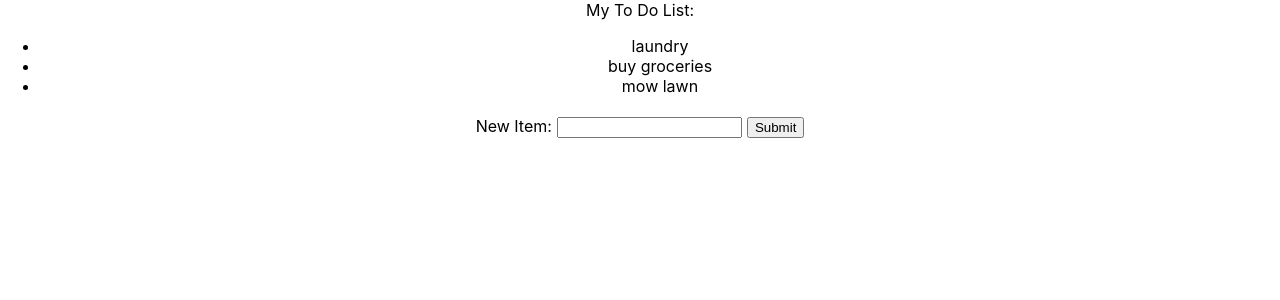
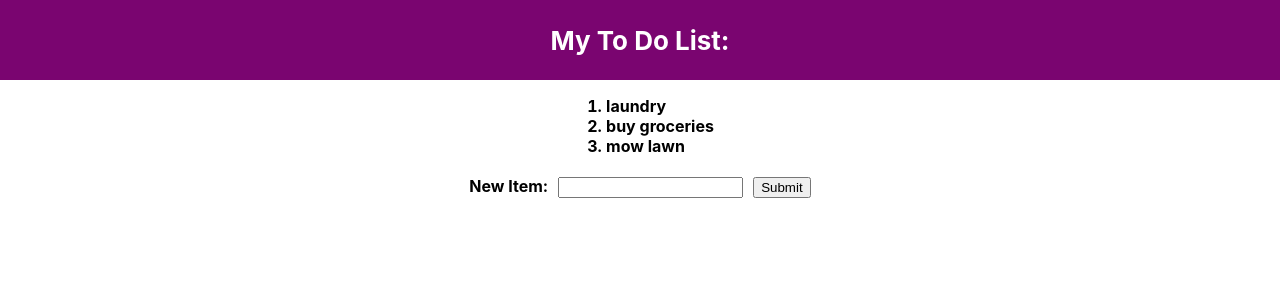
Before and after one commit to jimcannamela/react-todos, a React (Create React App) app: page / in a window 1280 px wide. Shown: the top 300 px of the page. Built offline with nearby package versions, Linux system fonts and the light colour scheme.

Commit message:
some enhancements

```diff
--- a/src/App.css
+++ b/src/App.css
@@ -1,6 +1,6 @@
-.App {
-  text-align: center;
-}
+/* .App {
+
+} */
 
 .App-logo {
   height: 40vmin;
@@ -14,13 +14,14 @@
 }
 
 .App-header {
-  background-color: #282c34;
-  min-height: 100vh;
+  background-color: #7a0570;
+  min-height: 10vh;
   display: flex;
   flex-direction: column;
   align-items: center;
   justify-content: center;
   font-size: calc(10px + 2vmin);
+  font-weight: bolder;
   color: white;
 }
 
@@ -37,6 +38,26 @@
   }
 }
 
-label input {
+label, input {
   margin: 5px;
 }
+
+
+.ToDoList {
+  text-align: center;
+}
+
+ul {
+  display: inline-table;
+}
+
+li {
+  text-align: justify;
+  list-style-type: decimal;
+  font-weight: bold;
+}
+
+.NewToDo {
+  text-align: center;
+  font-weight: bold;
+}
--- a/src/App.js
+++ b/src/App.js
@@ -20,7 +20,8 @@ function App() {
   const handleSubmit = (e) => {
     e.preventDefault();
     setToDos([...todos, currentItem]);
-    setCurrentItem({ name: '' });
+    setCurrentItem({name: ''});
+    e.target.name.value='';
   }
 
   return (
--- a/src/components/NewToDo.js
+++ b/src/components/NewToDo.js
@@ -2,13 +2,11 @@ import React from 'react';
 
 function NewToDo(props) {
   return (
-    <div>
+    <div className='NewToDo'>
         <form onSubmit={ props.onSubmit }>
-            <label>
-                New Item:
-                <input type="text" name="name" onChange={ props.onChange }/>
-            </label>
-            <input type="submit" value="Submit" onClick={(e) => props.onSubmit(e)}/>
+            <label>New Item:</label>
+            <input type="text" name="name" onChange={ props.onChange }/>
+            <input type="submit" value="Submit"/>
         </form>
     </div>
   );
--- a/src/components/ToDoList.js
+++ b/src/components/ToDoList.js
@@ -3,8 +3,8 @@ import ToDo from './ToDo.js'
 
 function ToDoList(props) {
   return (
-    <div>
-        My To Do List:
+    <div className='ToDoList'>
+        <div className='App-header'>My To Do List:</div>
         <ul>
          { props.todos.map((item, index) => <li key={index}><ToDo todo={item}/></li>) }
         </ul>
```
